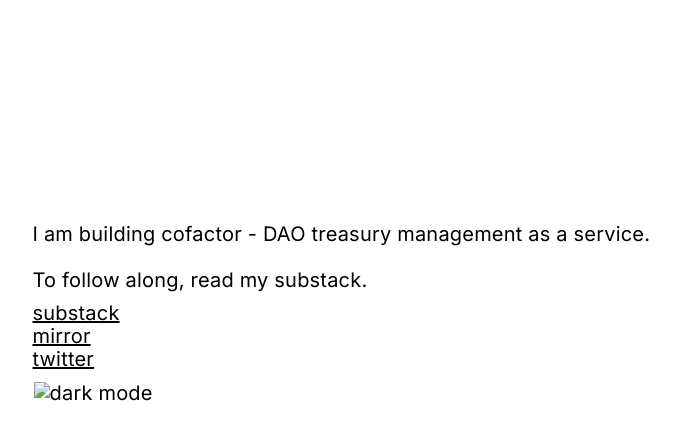
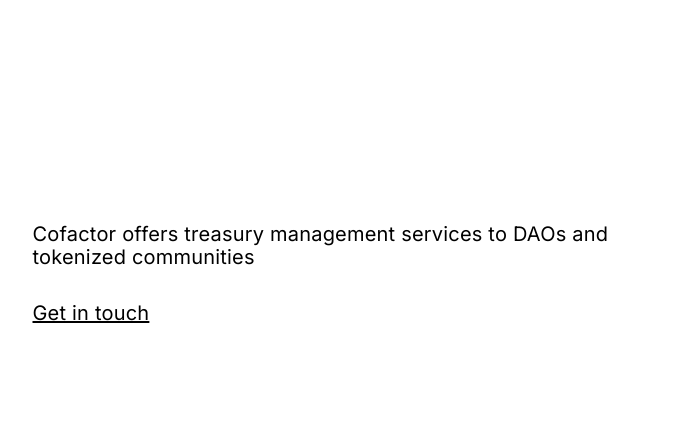
Before and after one commit to jacobrizzuto/cofactor.github.io, a plain HTML site: page index.html in a window 1280 px wide. Shown: the part 17-456 px from the top of the page, without its empty margins (295-974 px from the left). Drawn offline with nearby package versions, Linux system fonts and the light colour scheme.

Commit message:
Add files via upload

```diff
--- a/index.html
+++ b/index.html
@@ -2,7 +2,7 @@
 <!-- link to pages--->
 <html>
     <head>
-        <title>Jacob Rizzuto</title>
+        <title>Cofactor DAO</title>
         <link rel="icon" type="image/png" href="images/3265.jpg">
         <meta name="viewport" content="width=device-width, initial-scale=1">
         <link rel="stylesheet" href="https://cdnjs.cloudflare.com/ajax/libs/normalize/8.0.1/normalize.min.css"> <!-- CSS reset to help clean up formatting across different web browsers--->
@@ -13,17 +13,13 @@
 
     <body>
         <div class="container">
-            <div class="tag">I am building cofactor - DAO treasury management as a service. <br> <br>To follow along, read my substack.
+            <div class="tag">Cofactor offers treasury management services to DAOs and tokenized communities <br> <br>
             </div>
             <div class="nav">
                     <ul class="list">
-                        <li class="list-item"><a href="https://jacobrizzuto.substack.com/">substack</a></li>
-                        <li class="list-item"><a href="https://jacobrizzuto.mirror.xyz/">mirror</a></li>
-                        <li class="list-item"><a href="https://twitter.com/jacobrizzuto">twitter</a></li>
+                        <li class="list-item"><a href="https://twitter.com/TheSymmetrical">Get in touch</a></li>
                     </ul>
             </div>
-            <div class="toggle">
-                <img class="square" src="images/Square-blk.jpg" alt="dark mode" style="width:10px;height:10px;" onclick="myFunction()"Toggle dark mode>
             </div>
         </div>
 
```
